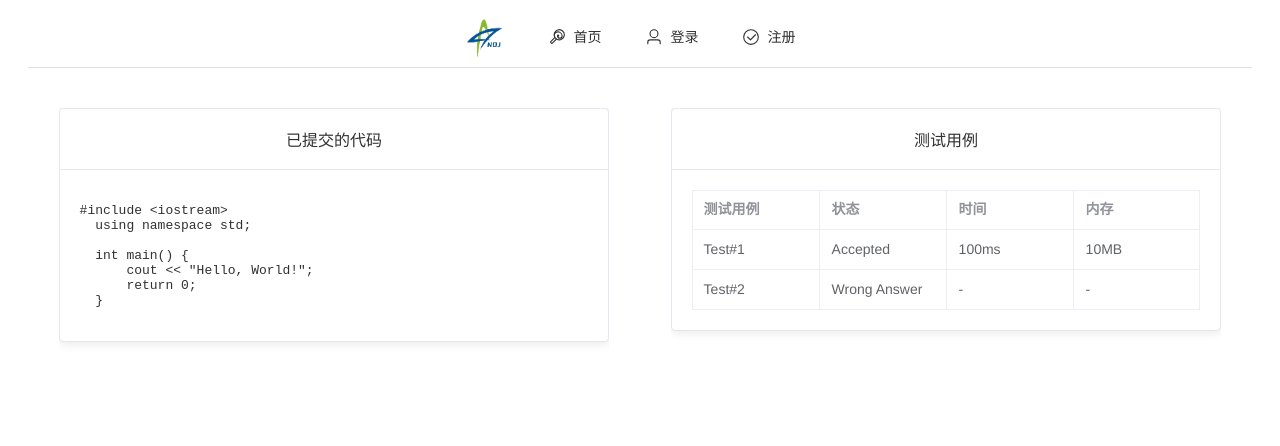
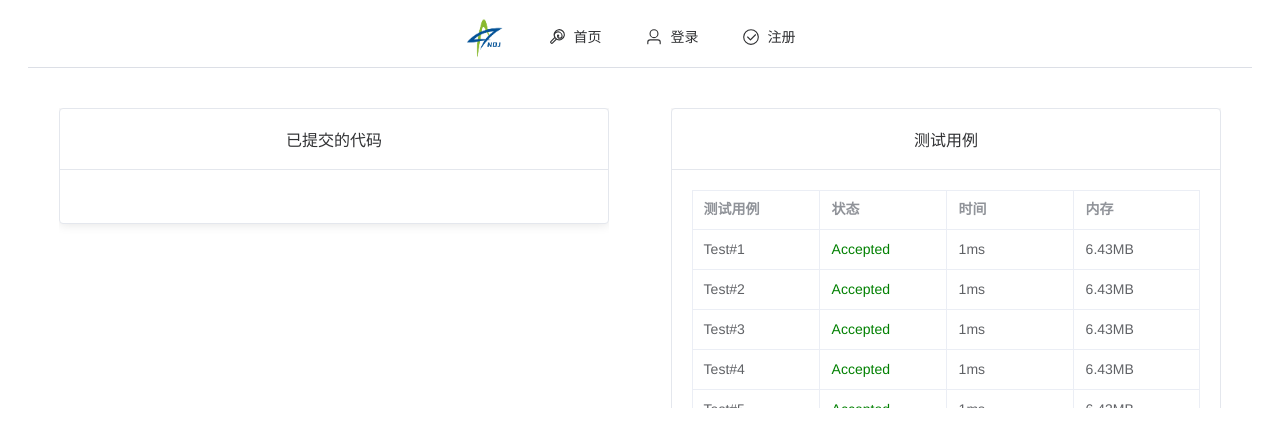
Before and after one commit to jjl9807/NOJ, a Vue app in the folder web/nojweb/: page /submission/1 in a window 1280 px wide. Shown: the top 446 px of the page. Built offline with nearby package versions, Linux system fonts and the light colour scheme.

Commit message:
submit com

```diff
--- a/web/nojweb/src/components/problem/problemDescription.vue
+++ b/web/nojweb/src/components/problem/problemDescription.vue
@@ -90,7 +90,7 @@
 }
 
 .code-box {
-  background-color: #E8F0FE;
+  background-color: #f5f5f5;
 }
 
   </style>
--- a/web/nojweb/src/components/problem/problemSubmission.vue
+++ b/web/nojweb/src/components/problem/problemSubmission.vue
@@ -35,8 +35,8 @@
         </el-form-item>
 
         <el-form-item>
-          <el-button type="primary" @click="submitFormValidate('submitForm')">提交</el-button>
-        </el-form-item>
+        <el-button type="primary" @click="submitFormValidate('submitForm')">提交</el-button>
+       </el-form-item>
       </el-form>
     </div>
   </template>
@@ -50,6 +50,7 @@
     },
     data() {
       return {
+        pid:this.$route.params.pid,
         submitForm: {
           language: '',
           editorType: 'editor', // 默认使用编辑器上传
@@ -80,7 +81,14 @@
             console.log('提交表单');
             console.log(this.submitForm);
             // 这里可以使用router跳转
+            this.$store.commit('setCode', this.submitForm.code);
+          if(this.pid == 1){
             this.$router.push('/submission/1');
+          }else if (this.pid ==2){
+            this.$router.push('/submission/2');
+          }else{
+            this.$router.push('/submission/3');
+          }
           } else {
             return false;
           }
--- a/web/nojweb/src/components/submission/submissionDetail.vue
+++ b/web/nojweb/src/components/submission/submissionDetail.vue
@@ -18,7 +18,12 @@
           </template>
           <el-table :data="testCases" border>
             <el-table-column prop="testCase" label="测试用例"></el-table-column>
-            <el-table-column prop="status" label="状态"></el-table-column>
+            <el-table-column prop="status" label="状态">
+  <template v-slot="{ row }">
+    <span v-html="formatStatus(row)"></span>
+  </template>
+</el-table-column>
+
             <el-table-column prop="time" label="时间"></el-table-column>
             <el-table-column prop="memory" label="内存"></el-table-column>
           </el-table>
@@ -31,21 +36,55 @@
   export default {
     name:"submissionDetail",
     data() {
-      return {
-        submittedCode: `#include <iostream>
-  using namespace std;
+  let testCases = [];
+  if (this.$route.params.sid == 1) {
+    testCases = [
+      { testCase: "Test#1", status: "Accepted", time: "1ms", memory: "6.43MB" },
+      { testCase: "Test#2", status: "Accepted", time: "1ms", memory: "6.43MB" },
+      { testCase: "Test#3", status: "Accepted", time: "1ms", memory: "6.43MB" },
+      { testCase: "Test#4", status: "Accepted", time: "1ms", memory: "6.43MB" },
+      { testCase: "Test#5", status: "Accepted", time: "1ms", memory: "6.43MB" },
+      { testCase: "Test#6", status: "Accepted", time: "1ms", memory: "6.43MB" },
+      { testCase: "Test#7", status: "Accepted", time: "1ms", memory: "6.43MB" },
+      { testCase: "Test#8", status: "Accepted", time: "1ms", memory: "6.43MB" },
+      { testCase: "Test#9", status: "Accepted", time: "1ms", memory: "6.43MB" },
+      { testCase: "Test#10", status: "Accepted", time: "1ms", memory: "6.43MB" },
+    ];
+  } else if (this.$route.params.sid == 2) {
+    testCases = [
+      { testCase: "Test#1", status: "Wrong Answer", time: "1ms", memory: "5.22MB" },
+      { testCase: "Test#2", status: "Wrong Answer", time: "1ms", memory: "5.22MB" },
+      { testCase: "Test#3", status: "Wrong Answer", time: "1ms", memory: "5.22MB" },
+      { testCase: "Test#4", status: "Wrong Answer", time: "1ms", memory: "5.22MB" },
+      { testCase: "Test#5", status: "Wrong Answer", time: "1ms", memory: "5.22MB" },
+      { testCase: "Test#6", status: "Wrong Answer", time: "1ms", memory: "5.22MB" },
+      { testCase: "Test#7", status: "Wrong Answer", time: "1ms", memory: "5.22MB" },
+      { testCase: "Test#8", status: "Wrong Answer", time: "1ms", memory: "5.22MB" },
+      { testCase: "Test#9", status: "Wrong Answer", time: "1ms", memory: "5.22MB" },
+      { testCase: "Test#10", status:"Wrong Answer", time: "1ms", memory: "5.22MB" },
+    ];
+  } else {
+    testCases = [
+      { testCase: "Test#1", status: "Time Limit Exceeded", time: "2001ms", memory: "9.84MB" },
+      { testCase: "Test#2", status: "Time Limit Exceeded", time: "2001ms", memory: "9.84MB" },
+      { testCase: "Test#3", status: "Time Limit Exceeded", time: "2001ms", memory: "9.84MB" },
+      { testCase: "Test#4", status: "Time Limit Exceeded", time: "2001ms", memory: "9.84MB" },
+      { testCase: "Test#5", status: "Time Limit Exceeded", time: "2001ms", memory: "9.84MB" },
+      { testCase: "Test#6", status: "Time Limit Exceeded", time: "2001ms", memory: "9.84MB" },
+      { testCase: "Test#7", status: "Time Limit Exceeded", time: "2001ms", memory: "9.84MB" },
+      { testCase: "Test#8", status: "Time Limit Exceeded", time: "2001ms", memory: "9.84MB" },
+      { testCase: "Test#9", status: "Time Limit Exceeded", time: "2001ms", memory: "9.84MB" },
+      { testCase: "Test#10", status: "Time Limit Exceeded", time: "2001ms", memory: "9.84MB" },
 
-  int main() {
-      cout << "Hello, World!";
-      return 0;
-  }`, // 模拟已提交的代码
-        testCases: [
-          { testCase: "Test#1", status: "Accepted", time: "100ms", memory: "10MB" },
-          { testCase: "Test#2", status: "Wrong Answer", time: "-", memory: "-" },
-          // 可以根据需要添加更多的测试用例数据
-        ],
-      };
-    },
+    ];
+  }
+
+  return {
+    submittedCode: this.$store.state.code,
+    sid: this.$route.params.sid,
+    testCases: testCases,
+  };
+},
     mounted() {
     this.mounted = true;
     this.sid = this.$route.params.sid;
@@ -68,6 +107,16 @@
           this.$refs.codeDisplay.scrollTop = target.scrollTop;
         }
       },
+      formatStatus(row) {
+    if (row.status === 'Accepted') {
+      return '<span style="color: green;">' + row.status + '</span>';
+    } else if(row.status == 'Time Limit Exceeded'){
+      return '<span style="color: purple;">' + row.status + '</span>';
+    }else{
+      return '<span style="color: red;">' + row.status + '</span>';
+
+    }
+  },
     },
   };
   </script>
--- a/web/nojweb/src/sto/store.js
+++ b/web/nojweb/src/sto/store.js
@@ -18,6 +18,7 @@ import { createStore } from 'vuex'
 
 // 从本地存储中读取初始状态
 const initialState = {
+  code: localStorage.getItem('code') || '',
   uid: localStorage.getItem('uid') || 0,
   name: localStorage.getItem('name') || '/',
   gid: localStorage.getItem('gid') || 0,
@@ -50,6 +51,10 @@ export default createStore({
       state.path = path;
       localStorage.setItem('path', path);
     },
+    setCode(state,code){
+      state.code = code;
+      localStorage.setItem('code',code);
+    }
   },
   actions: {},
   modules: {}
```
